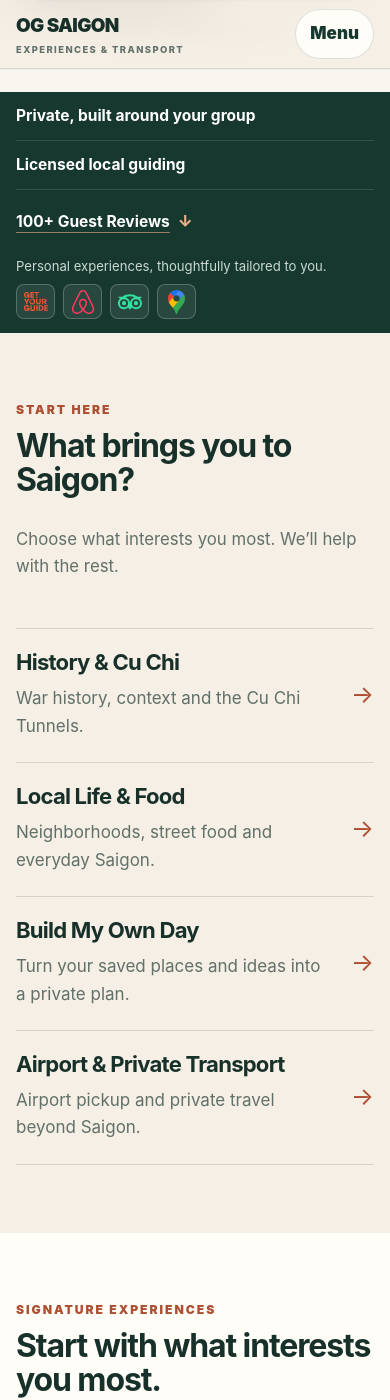
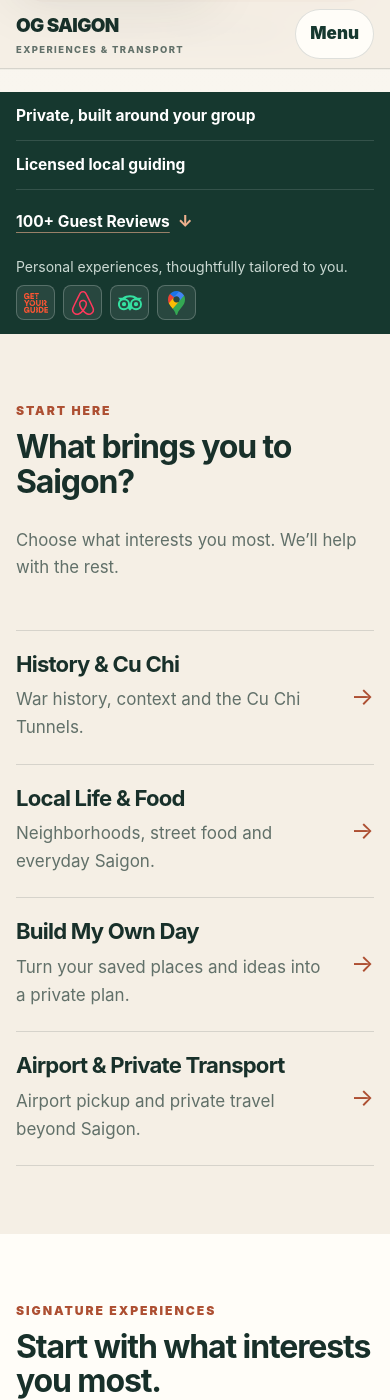
Before and after one commit to DSG2025/DSG2025.github.io, a Jekyll site: the page built from index.html, in a window 390 px wide and 1400 px high, scrolled down 705 px. Built offline with Jekyll 4.4.1, drawn with Linux system fonts in a browser that asks for light colours.

Commit message:
Align assets/css/home-v2.css typography with shared semantic text scale

```diff
--- a/assets/css/home-v2.css
+++ b/assets/css/home-v2.css
@@ -136,7 +136,7 @@
 body.home-v2 .trust-item span {
   margin-top: 5px;
   color: #cbd9d3;
-  font-size: 0.82rem;
+  font-size: var(--type-label);
   line-height: 1.4;
 }
 
@@ -224,7 +224,7 @@
 body.home-v2 .experience-meta {
   margin: 0 0 13px !important;
   color: var(--rust) !important;
-  font-size: 0.79rem;
+  font-size: var(--type-label);
   font-weight: 900;
   letter-spacing: 0.015em;
 }
@@ -298,12 +298,12 @@
 body.home-v2 .testimonial-meta {
   margin: auto 0 12px;
   color: var(--muted);
-  font-size: 0.86rem;
+  font-size: var(--type-caption);
 }
 
 body.home-v2 .testimonial-source {
   min-height: 36px;
-  font-size: 0.86rem;
+  font-size: var(--type-caption);
 }
 
 /* Custom trip */
@@ -685,7 +685,7 @@
 
   body.home-v2 .wa-float {
     padding-inline: 16px;
-    font-size: 0.86rem;
+    font-size: var(--type-caption);
   }
 }
 
@@ -791,7 +791,7 @@
 
   body.home-v2 .wa-float {
     padding: 10px 15px;
-    font-size: 0.82rem;
+    font-size: var(--type-label);
   }
 }
 
```
